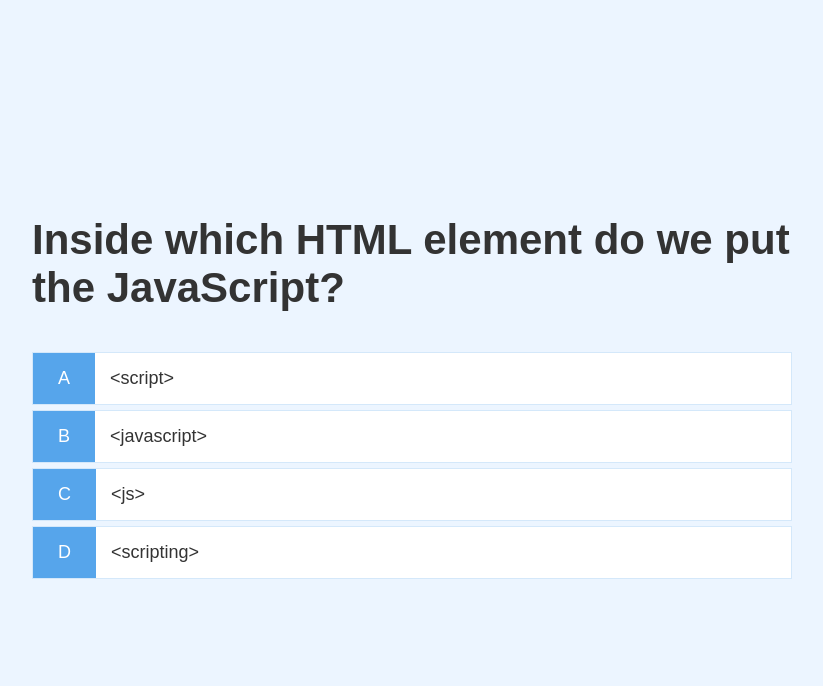
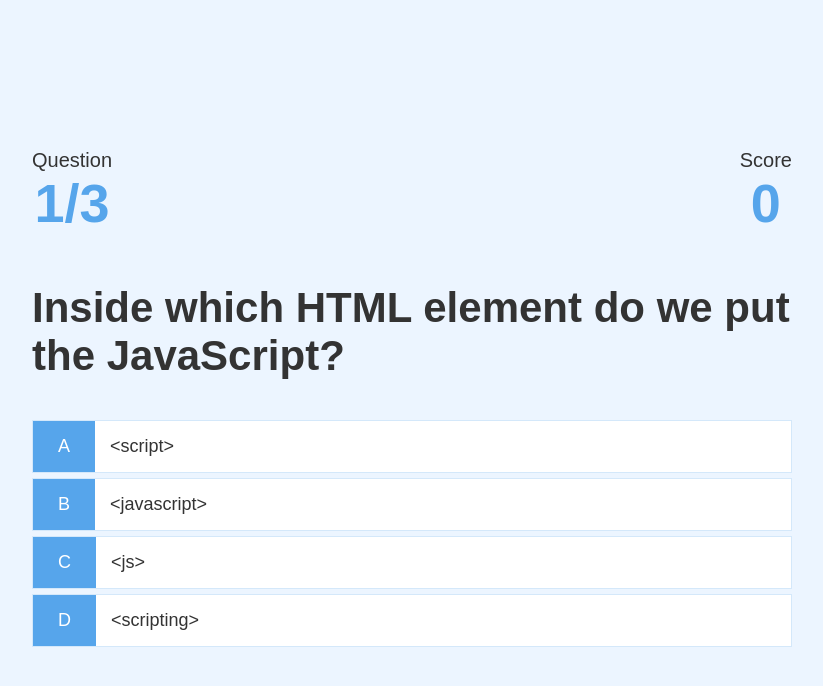
Before and after one commit to FernandoQwer/Quiz-App, a plain HTML site: page game.html in a window 1280 px wide. Shown: the whole page, without its empty margins (228-1051 px from the left). Drawn offline with Linux system fonts and the light colour scheme.

Commit message:
Create a Head's Up Display

```diff
--- a/game.css
+++ b/game.css
@@ -32,3 +32,19 @@
 .incorrect {
     background-color: #dc3545;
 }
+
+/* HUD */
+
+#hud {
+    display: flex;
+    justify-content: space-between;
+}
+
+.hud-prefix {
+    text-align: center;
+    font-size: 2rem;
+}
+
+.hud-main-text {
+    text-align: center;
+}
--- a/game.html
+++ b/game.html
@@ -12,6 +12,25 @@
     <body>
         <div class="container">
             <div id="game" class="justify-center flex-column">
+                <div id="hud">
+                    <div id="hud-item">
+                        <p class="hud-prefix">
+                            Question
+                        </p>
+                        <h1 class="hud-main-text" id="questionCounter"></h1>
+                    </div>
+                    <div id="hud-item">
+                        <p class="hud-prefix">
+                            Score
+                        </p>
+                        <h1 class="hud-main-text" id="score">
+                            0
+                        </h1>
+                    </div>
+                </div>
+
+
+
                 <h2 id="question">What is the answer to this quetions?</h2>
                 <div class="choice-container">
                     <p class="choice-prefix">A</p>
--- a/game.js
+++ b/game.js
@@ -1,6 +1,7 @@
 const question = document.getElementById("question");
 const choices = Array.from(document.getElementsByClassName("choice-text"));
-console.log(choices);
+const questionCounterText = document.getElementById('questionCounter');
+const scoreText = document.getElementById('score');
 
 let currentQuestion = {};
 let acceptingAnswers = false;
@@ -55,6 +56,8 @@ getNewQuestion = () => {
         return window.location.assign("/end.html");
     }
     questionCounnter++;
+    questionCounterText.innerText = questionCounnter + "/" + MAX_QUESTIONS;
+
     const questionIndex = Math.floor(Math.random() * availableQuestions.length);
     currentQuestion = availableQuestions[questionIndex];
     question.innerText = currentQuestion.question;
@@ -87,6 +90,10 @@ choices.forEach(choice => {
         const classToApply =
           selectedAnswer == currentQuestion.answer ? 'correct' : 'incorrect';
 
+          if (classToApply === "correct") {
+            incrementScore(CORRECT_BONUS);
+          }
+
           selectedChoice.parentElement.classList.add(classToApply);
 
           setTimeout ( () => {
@@ -96,10 +103,12 @@ choices.forEach(choice => {
           }, 1000);
 
 
-
-
-
     });
 });
 
+incrementScore = num => {
+    score += num;
+    scoreText.innerText = score;
+}
+
 startGame();
```
